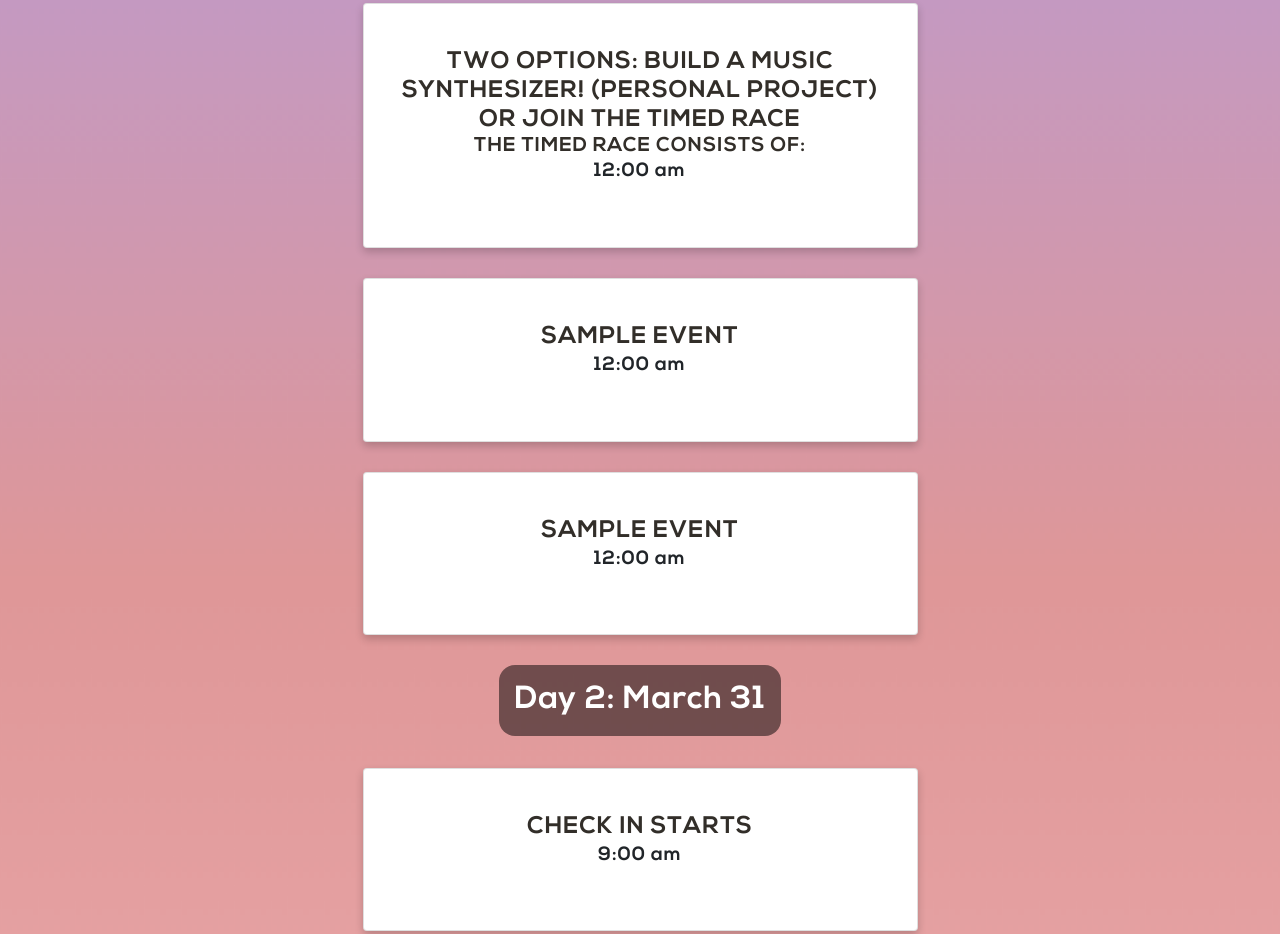
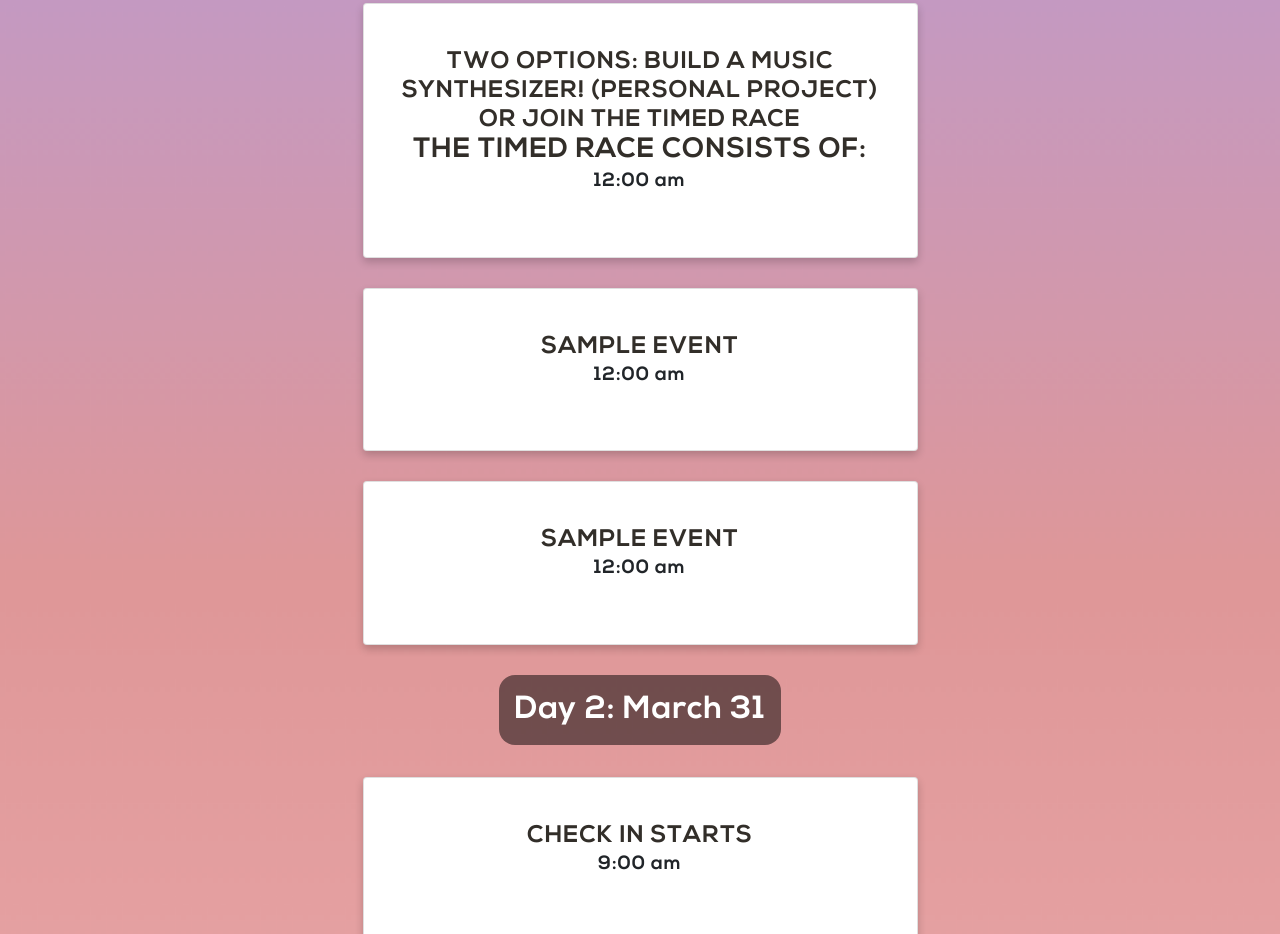
Before and after one commit to wecehacks/2024, a website with bundled scripts: page schedule.html in a window 1280 px wide. Shown: the part 853-1787 px from the top of the page. Built offline with nearby package versions, Linux system fonts and the light colour scheme.

Commit message:
Update schedule.html

```diff
--- a/schedule.html
+++ b/schedule.html
@@ -124,7 +124,7 @@
 							<div class="card py-4 h-100 block-bg">
 								<div class="card-body text-center">
 									<h4 class="text-uppercase m-0 nexa gray-text">Two options: Build a music synthesizer! (personal project) or Join the Timed Race</h4>
-									<h5 class="text-uppercase m-0 nexa gray-text">The timed race consists of:</h5>
+									<h3 class="text-uppercase m-0 nexa gray-text">The timed race consists of:</h3>
 									<div class="text-black-60 nexa schedule-card-time-text">
 										<p>
 											12:00 am
```
